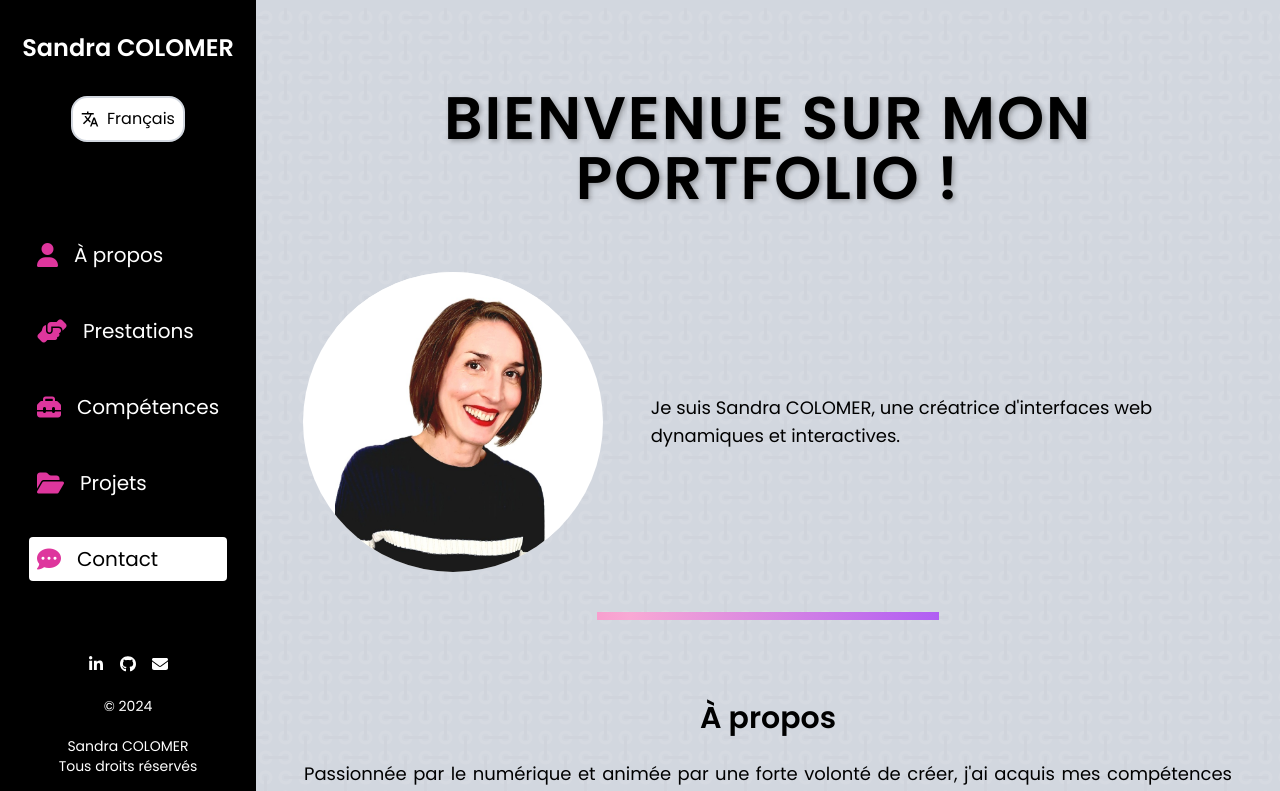
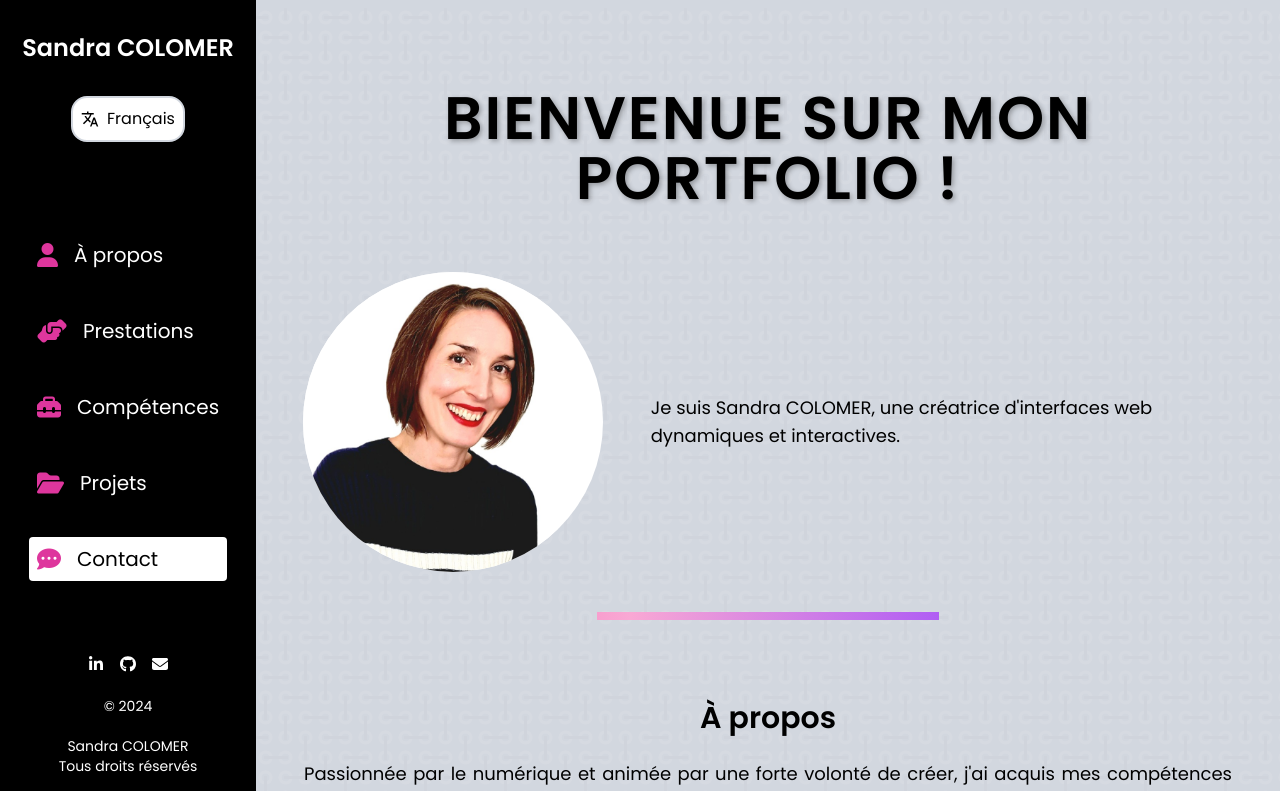
Before and after one commit to SanCo21/My-Portfolio, a Next.js app: page / in a window 1280 px wide. Shown: the top 791 px of the page. Built offline with nearby package versions, Linux system fonts and the light colour scheme.

Commit message:
padding photo

```diff
--- a/src/app/components/sections/HomeSection.js
+++ b/src/app/components/sections/HomeSection.js
@@ -8,7 +8,7 @@ const HomeSection = ({ section, lang }) => (
     </h2>
     <div className="flex mt-16 items-center justify-center">
       <div className="w-1/3 flex justify-center">
-        <div className="photo pl-8 rounded-full bg-white">
+        <div className="photo rounded-full bg-white">
           <Image
             src="/images/Portrait4.jpg"
             alt="Portrait Sandra"
```
